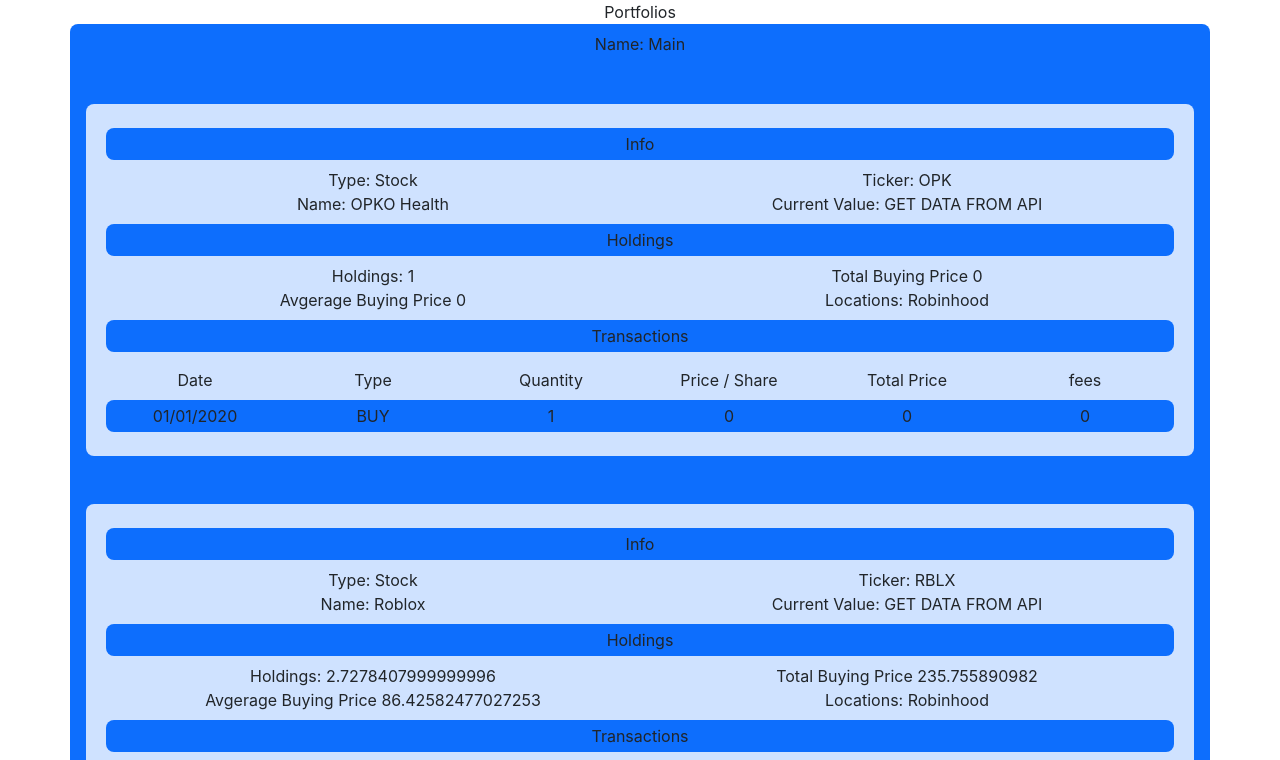
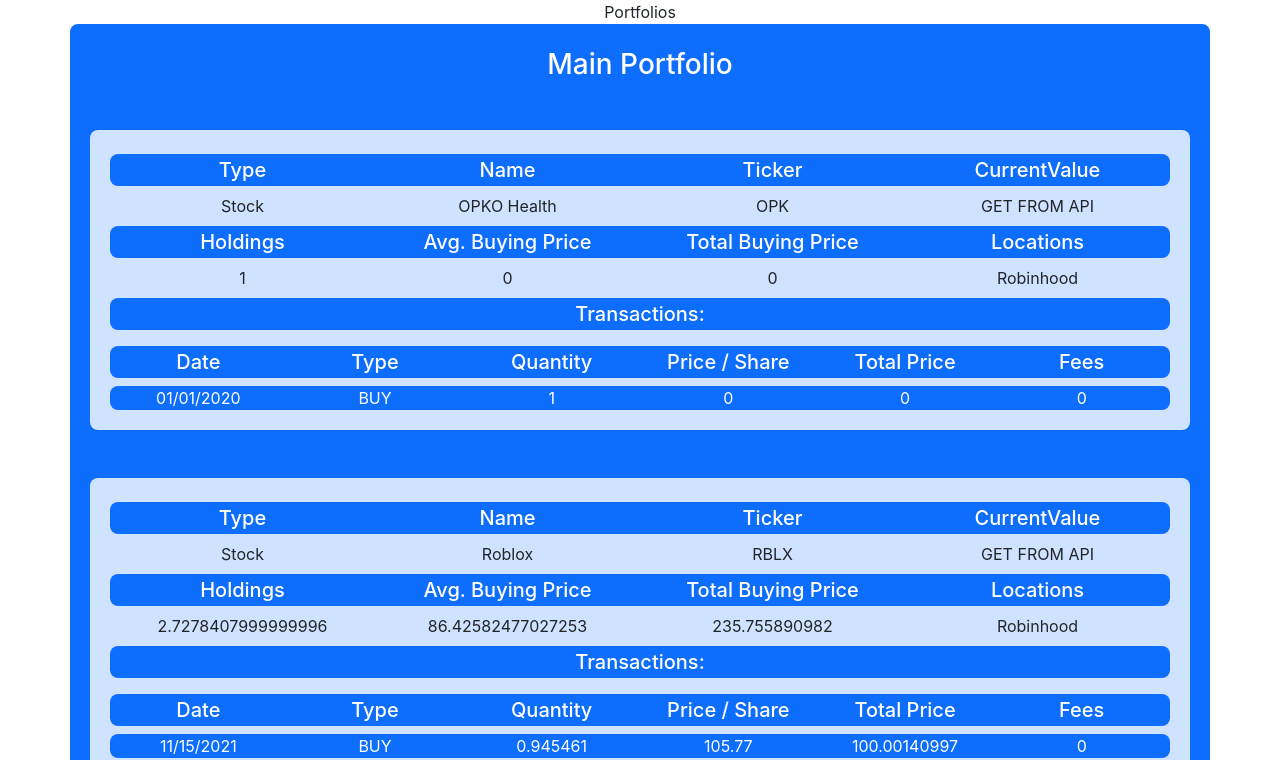
Before and after one commit to kqarlos/finance, a React (Create React App) app in the folder client/: page / in a window 1280 px wide. Shown: the top 760 px of the page. Built offline with nearby package versions, Linux system fonts and the light colour scheme.

Commit message:
adds oncllick toggle for transactions

```diff
--- a/client/src/components/Asset/asset.js
+++ b/client/src/components/Asset/asset.js
@@ -1,5 +1,5 @@
 import React, { useState, useEffect } from "react";
-import Transaction from "../Transactions/transactions";
+import Transactions from "../Transactions/transactions";
 
 function Asset({ asset }) {
 
@@ -9,9 +9,14 @@
         ),
         totalBuyingPrice: asset.transactions.reduce((acc, txn) =>
             acc + (txn.qty * txn.pricePerUnit), 0),
-        avgBuyingPrice: 0
+        avgBuyingPrice: 0,
+        displayTxn: true
 
     });
+
+    let toggleTxn = () => {
+        setData({ ...data, displayTxn: !data.displayTxn })
+    }
 
     // const apiKey = '429bf059-ccde-42be-8157-4c180c2375a7'
 
@@ -33,43 +38,40 @@
         <div className="row bg-primary-subtle py-3 my-5 mx-2 rounded-3">
             <div className="col">
 
-                <div className="row m-2 py-1 bg-primary rounded-3">
-                    <div className="col-12">Info</div>
+                <div className="row m-2 py-1 bg-primary text-white h5 rounded-3">
+                    <div className="col-3">Type</div>
+                    <div className="col-3">Name</div>
+                    <div className="col-3">Ticker</div>
+                    <div className="col-3">CurrentValue</div>
                 </div>
 
                 <div className="row m-2">
-                    <div className="col-6">
-                        <div>Type: {asset.type}</div>
-                        <div>Name: {asset.name}</div>
-                    </div>
-                    <div className="col-6">
-                        <div>Ticker: {asset.tkr}</div>
-                        <div>Current Value: GET DATA FROM API</div>
-                    </div>
+                    <div className="col-3">{asset.type}</div>
+                    <div className="col-3">{asset.name}</div>
+                    <div className="col-3">{asset.tkr}</div>
+                    <div className="col-3">GET FROM API</div>
                 </div>
 
-
-                <div className="row m-2 py-1 bg-primary rounded-3">
-                    <div className="col-12">Holdings</div>
+                <div className="row m-2 py-1 bg-primary text-white h5 rounded-3">
+                    <div className="col-3">Holdings</div>
+                    <div className="col-3">Avg. Buying Price</div>
+                    <div className="col-3">Total Buying Price</div>
+                    <div className="col-3">Locations</div>
                 </div>
 
                 <div className="row m-2">
-                    <div className="col-6">
-                        <div>Holdings: {data.holdings}</div>
-                        <div>Avgerage Buying Price {data.avgBuyingPrice}</div>
-                    </div>
-                    <div className="col-6">
-                        <div>Total Buying Price {data.totalBuyingPrice}</div>
-                        <div>Locations: {asset.locations}</div>
-                    </div>
+                    <div className="col-3">{data.holdings}</div>
+                    <div className="col-3">{data.avgBuyingPrice}</div>
+                    <div className="col-3">{data.totalBuyingPrice}</div>
+                    <div className="col-3">{asset.locations}</div>
                 </div>
 
-                <div className="row m-2 py-1 bg-primary rounded-3">
-                    <div className="col-12">Transactions</div>
+                <div className="row m-2 py-1 bg-primary text-white h5 rounded-3">
+                    <div className="col-12" onClick={toggleTxn}>Transactions:</div>
                 </div>
 
                 <div className="row bg-primary-subtle" >
-                    <Transaction txns={asset.transactions} />
+                    <Transactions txns={asset.transactions} />
                 </div>
 
             </div>
--- a/client/src/components/Portfolio/portfolio.js
+++ b/client/src/components/Portfolio/portfolio.js
@@ -5,8 +5,8 @@
 
 
     return (
-        <div className="container bg-primary p-2 rounded-3">
-            <div>Name: {portfolio.name}</div>
+        <div className="container bg-primary py-4 rounded-3">
+            <div className="text-white h3">{portfolio.name}</div>
             {portfolio.assets.map((n, i) => {
                 return (
                     <Asset key={i} asset={n} />
--- a/client/src/components/Transactions/transactions.js
+++ b/client/src/components/Transactions/transactions.js
@@ -20,19 +20,19 @@
         <div className="col" >
 
 
-            <div className="row m-2">
+            <div className="row m-2 py-1 bg-primary text-white h5 rounded-3">
                 <div className="col">Date</div>
                 <div className="col">Type</div>
                 <div className="col">Quantity</div>
                 <div className="col">Price / Share</div>
                 <div className="col">Total Price</div>
-                <div className="col">fees</div>
+                <div className="col">Fees</div>
 
             </div>
             {txns.map((txn, i) => {
                 return (
 
-                    <div className="row bg-primary py-1 m-2 rounded-3" key={i}>
+                    <div className="row bg-primary text-white mx-2 my-1 rounded-3" key={i}>
                         <div className="col">{txn.date}</div>
                         <div className="col">{txn.type}</div>
                         <div className="col">{txn.qty}</div>
--- a/client/src/utils/data.json
+++ b/client/src/utils/data.json
@@ -1,6 +1,6 @@
 {
     "portfolio": {
-        "name": "Main",
+        "name": "Main Portfolio",
         "assets": [
             {
                 "type": "Stock",
```
